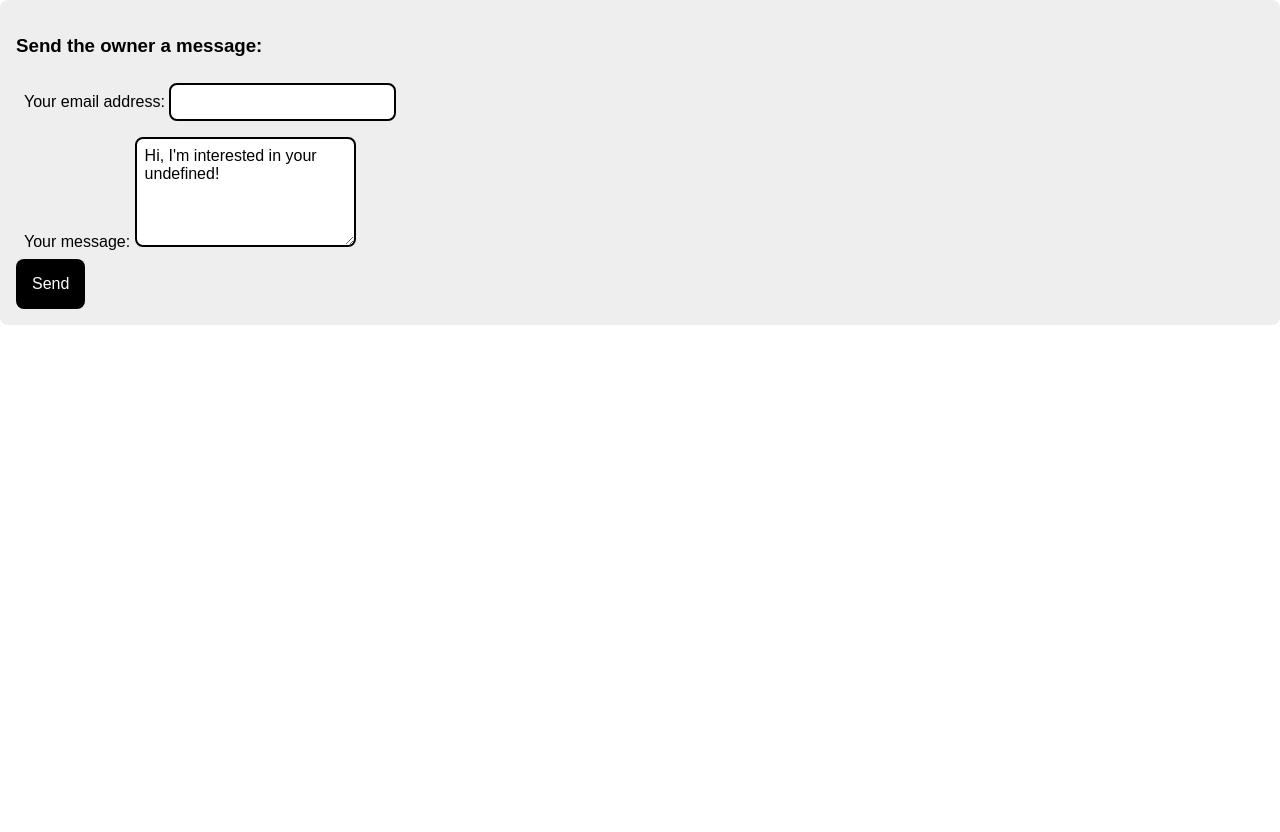
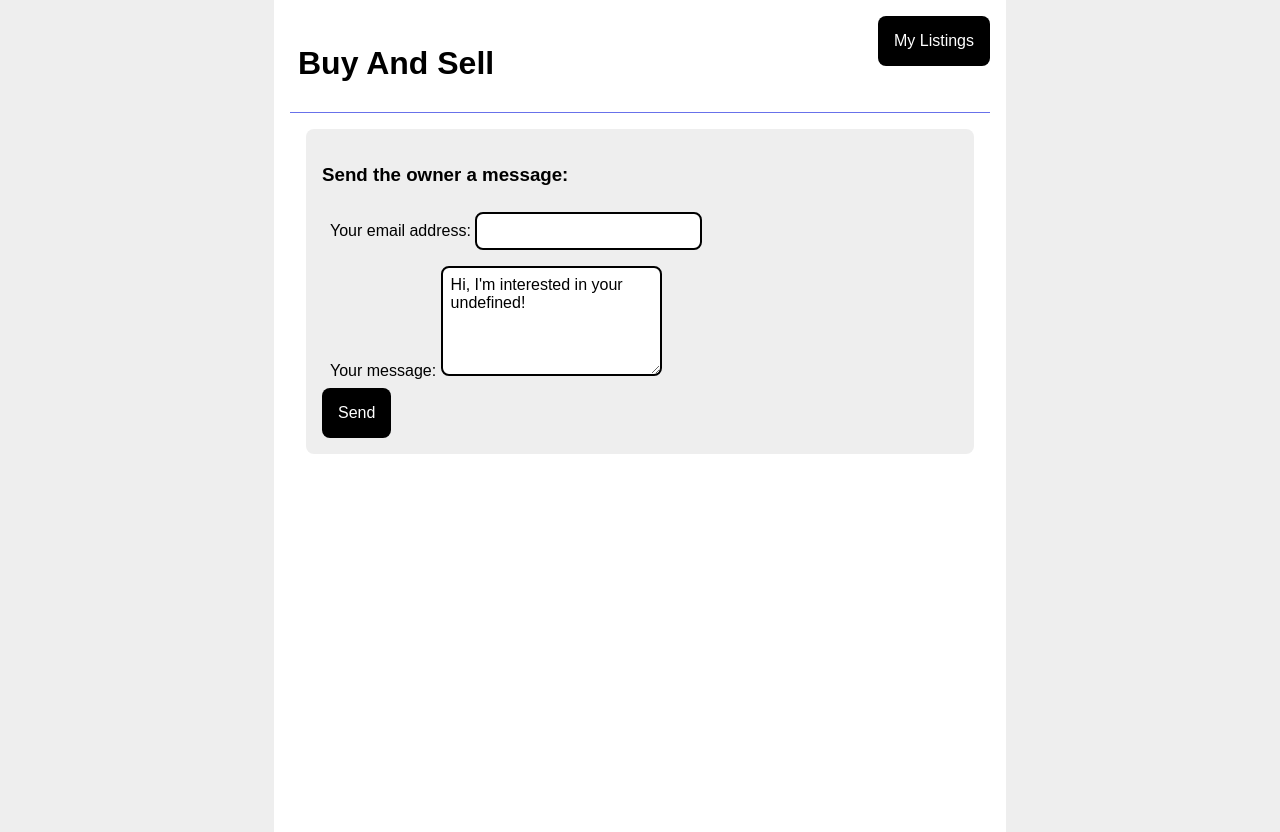
Before and after one commit to CrazyPythonLover1/Angular-Buy-Sell-FS-webApp, an Angular app: page /contact/1 in a window 1280 px wide. Before the commit the page ends 800 px from the top, so only its background shows below. Built offline with nearby package versions, Linux system fonts and the light colour scheme.

Commit message:
Services in Angular and RxJS, HttpClient

```diff
--- a/src/app/app.component.html
+++ b/src/app/app.component.html
@@ -1 +1,8 @@
-<router-outlet></router-outlet>
+<div id="page-wrap">
+  <div id="max-width-column">
+    <app-nav-bar></app-nav-bar>
+    <div id="content-wrap">
+      <router-outlet></router-outlet>
+    </div>
+  </div>
+</div>
--- a/src/app/fake-data.ts
+++ b/src/app/fake-data.ts
@@ -5,16 +5,19 @@
     name: 'Old Boat',
     description: 'A very old boat. Bargain price',
     price: 700,
+    views: 0,
 }, {
     id: '345',
     name: 'Computer',
     description: 'From the 1990s, a classic!',
     price: 50,
+    views: 0,
 }, {
     id: '456',
     name: 'Basketball Hoop',
     description: 'Good condition, free delivery',
     price: 100,
+    views: 0,
 }];
 
 export const fakeMyListings: Listing[] = [{
@@ -22,14 +25,17 @@
     name: 'Bicycle',
     description: 'Bright blue, very fast',
     price: 75,
+    views: 0,
 }, {
     id: '234',
     name: 'Electric Guitar',
     description: 'Needs new strings, but otherwise in very good condition',
     price: 99,
+    views: 0,
 }, {
     id: '987',
     name: 'Playstation',
     description: 'Old playstation, still works though',
     price: 75,
+    views: 0,
 }];
--- a/src/app/listing-data-form/listing-data-form.component.ts
+++ b/src/app/listing-data-form/listing-data-form.component.ts
@@ -33,7 +33,8 @@
       id: null ?? '',
       name: this.name,
       description: this.description,
-      price: Number(this.price)
+      price: Number(this.price),
+      views: 0
     })
 
   }
--- a/src/app/listings-page/listings-page.component.ts
+++ b/src/app/listings-page/listings-page.component.ts
@@ -1,7 +1,6 @@
 import { Component } from '@angular/core';
 import { Listing } from '../types';
-import { fakeListings } from '../fake-data';
-
+import { ListingsService } from '../listings.service';
 @Component({
   selector: 'app-listings-page',
   templateUrl: './listings-page.component.html',
@@ -9,7 +8,13 @@
 })
 export class ListingsPageComponent {
   listings: Listing[] = [];
+
+  constructor(
+    private listingsService: ListingsService,
+  ){}
+
   ngOnInit(): void {
-    this.listings = fakeListings;
+    this.listingsService.getListings()
+      .subscribe(listings => this.listings = listings);
   }
 }
--- /dev/null
+++ b/src/app/listings.service.ts
@@ -0,0 +1,18 @@
+import { Injectable } from '@angular/core';
+import { HttpClient } from '@angular/common/http';
+import { Observable } from 'rxjs';
+import { Listing } from './types';
+
+@Injectable({
+  providedIn: 'root'
+})
+export class ListingsService {
+
+  constructor(
+    private http: HttpClient,
+  ) { }
+
+  getListings(): Observable<Listing[]> {
+    return this.http.get<Listing[]>('/api/listings');
+  }
+}
--- /dev/null
+++ b/src/app/nav-bar/nav-bar.component.css
@@ -0,0 +1,3 @@
+.top-bar {
+  border-bottom: 1px solid #6871EA;
+}
--- /dev/null
+++ b/src/app/nav-bar/nav-bar.component.html
@@ -0,0 +1,8 @@
+<div class="top-bar">
+  <a routerLink="/listings">
+    <h1>Buy And Sell</h1>
+  </a>
+  <a routerLink="/my-listings">
+    <button id="my-listings-button">My Listings</button>
+  </a>
+</div>
--- a/src/app/types.ts
+++ b/src/app/types.ts
@@ -2,5 +2,6 @@
   id: string,
   name: string,
   description: string,
-  price: number
+  price: number,
+  views: number
 }
```
Also changed, not shown: src/app/app.module.ts (+6 -3 lines), src/app/nav-bar/nav-bar.component.ts (added, +10 -0 lines), 2 other files (tests, documents, lock files or other folders).
